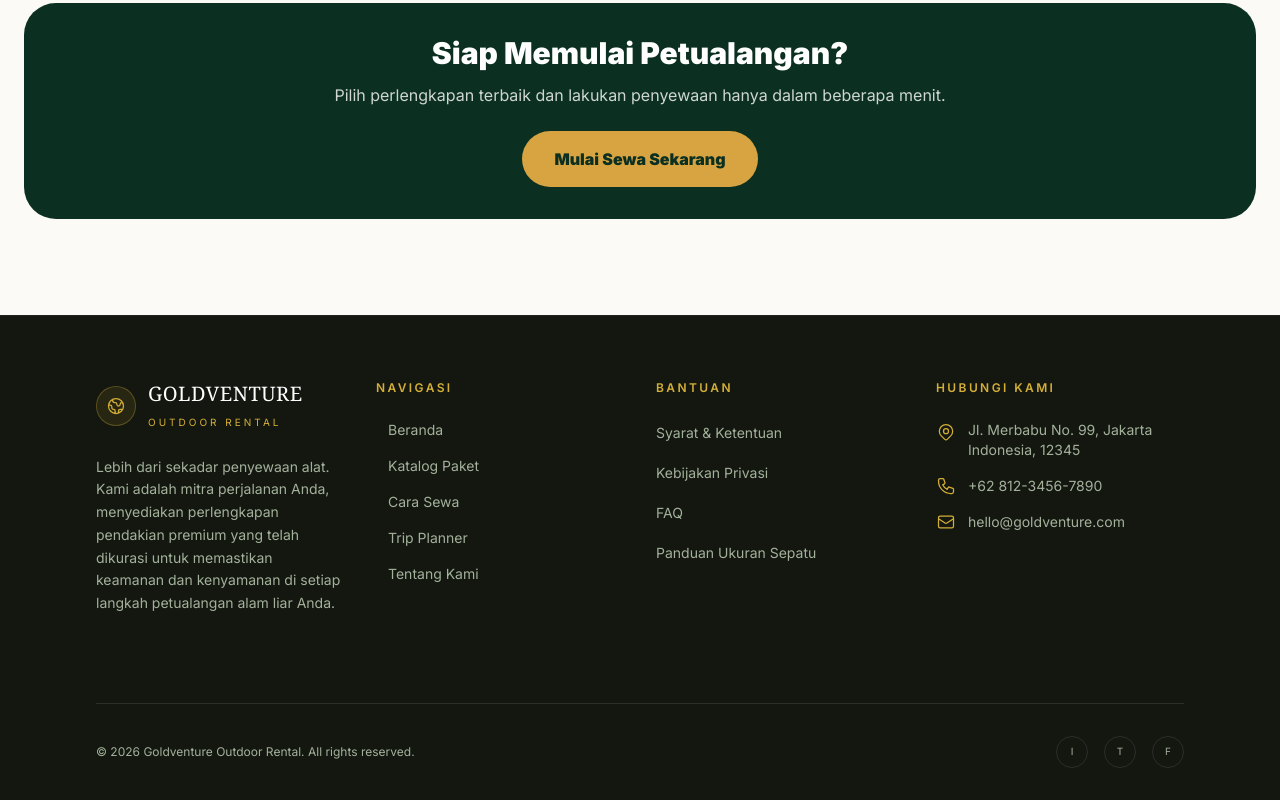
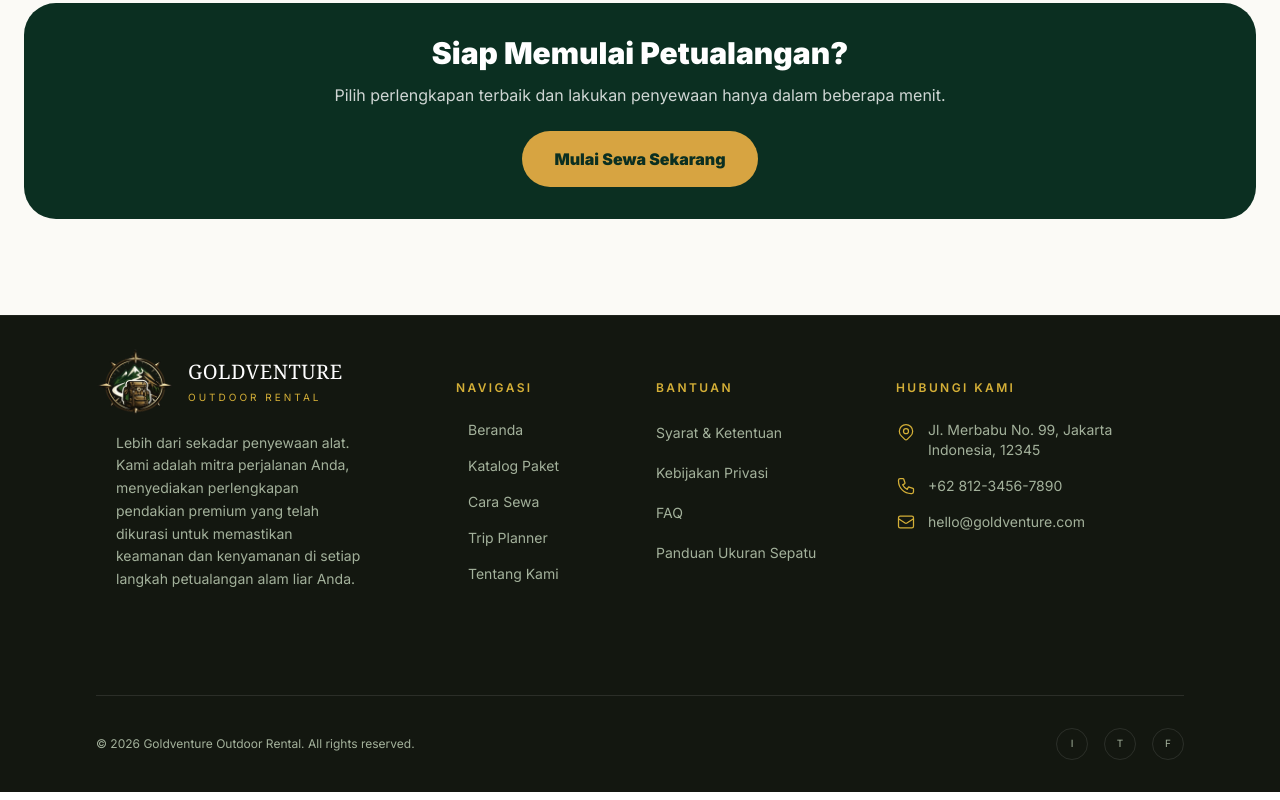
Before and after one commit to qonitaputriamalia-web/GoldVenture, a React (Vite) app in the folder my-react-app/: page / in a window 1280 px wide. Shown: the part 2147-2947 px from the top of the page. Built offline with nearby package versions, Linux system fonts and the light colour scheme.

Commit message:
Refactor code structure for improved readability and maintainability

```diff
--- a/my-react-app/src/components/footer.jsx
+++ b/my-react-app/src/components/footer.jsx
@@ -1,4 +1,5 @@
 import 'react';
+import logo from "../assets/logo-GoldVent.png";
 
 export default function FooterSection() {
   return (
@@ -8,29 +9,33 @@ export default function FooterSection() {
         {/* Top Footer: Grid Layout */}
         <div className="grid grid-cols-1 md:grid-cols-2 lg:grid-cols-4 gap-12 lg:gap-8 mb-16">
 
-          {/* Kolom 1: Brand & About Us (Sesuai Request) */}
-          <div className="lg:col-span-1">
-            {/* Logo / Brand Name */}
-            <div className="flex items-center gap-3 mb-6">
-              {/* Dummy Logo Icon (Kompas/Gunung) */}
-              <div className="w-10 h-10 rounded-full bg-[#d4af37]/10 flex items-center justify-center border border-[#d4af37]/30">
-                <svg className="w-5 h-5 text-[#d4af37]" fill="none" stroke="currentColor" viewBox="0 0 24 24" xmlns="http://www.w3.org/2000/svg">
-                  <path strokeLinecap="round" strokeLinejoin="round" strokeWidth={1.5} d="M3.055 11H5a2 2 0 012 2v1a2 2 0 002 2 2 2 0 012 2v2.945M8 3.935V5.5A2.5 2.5 0 0010.5 8h.5a2 2 0 012 2 2 2 0 104 0 2 2 0 012-2h1.064M15 20.488V18a2 2 0 012-2h3.064M21 12a9 9 0 11-18 0 9 9 0 0118 0z" />
-                </svg>
-              </div>
+          {/* Kolom 1: Brand & About Us */}
+          <div className="lg:col-span-1 flex flex-col justify-start">
+            {/* Logo & Brand Name Container */}
+            <div className="flex items-center gap-4 mb-4 -translate-y-9">
+              <img
+                src={logo}
+                alt="GoldVenture Logo"
+                className="h-19 w-19 object-contain shrink-0"
+              />
               <div>
                 <h2 className="text-xl font-serif tracking-wide text-white">GOLDVENTURE</h2>
-                <span className="text-[10px] uppercase tracking-[0.3em] text-[#d4af37]">Outdoor Rental</span>
+                <span className="text-[10px] uppercase tracking-[0.3em] text-[#d4af37] block mt-1">
+                  Outdoor Rental
+                </span>
               </div>
             </div>
+
             {/* About Us Singkat */}
-            <p className="text-sm text-[#a3b19b] leading-relaxed font-light mb-6">
-              Lebih dari sekadar penyewaan alat. Kami adalah mitra perjalanan Anda, menyediakan perlengkapan pendakian premium yang telah dikurasi untuk memastikan keamanan dan kenyamanan di setiap langkah petualangan alam liar Anda.
+            <p className="text-sm text-[#a3b19b] leading-relaxed font-light -translate-y-10 translate-x-5">
+              Lebih dari sekadar penyewaan alat. Kami adalah mitra perjalanan Anda,
+              menyediakan perlengkapan pendakian premium yang telah dikurasi untuk
+              memastikan keamanan dan kenyamanan di setiap langkah petualangan alam liar Anda.
             </p>
           </div>
+          {/* Kolom 2: Tautan Cepat */}
 
-          {/* Kolom 2: Tautan Cepat */}
-          <div>
+          <div className="translate-x-20">
             <h3 className="text-xs uppercase tracking-[0.2em] text-[#d4af37] font-semibold mb-6">Navigasi</h3>
             <ul className="space-y-4">
               {['Beranda', 'Katalog Paket', 'Cara Sewa', 'Trip Planner', 'Tentang Kami'].map((link) => (
@@ -59,8 +64,8 @@ export default function FooterSection() {
           </div>
 
           {/* Kolom 4: Kontak & Info */}
-          <div>
-            <h3 className="text-xs uppercase tracking-[0.2em] text-[#d4af37] font-semibold mb-6">Hubungi Kami</h3>
+          <div className="-translate-x-10">
+            <h3 className="text-xs uppercase tracking-[0.2em] text-[#d4af37] font-semibold mb-6 ">Hubungi Kami</h3>
             <ul className="space-y-4 text-sm text-[#a3b19b]">
               <li className="flex items-start gap-3">
                 <svg className="w-5 h-5 text-[#d4af37] shrink-0 mt-0.5" fill="none" stroke="currentColor" viewBox="0 0 24 24">
@@ -87,7 +92,7 @@ export default function FooterSection() {
         </div>
 
         {/* Bottom Footer: Copyright & Socials */}
-        <div className="pt-8 border-t border-white/10 flex flex-col md:flex-row items-center justify-between gap-4">
+        <div className="pt-8 border-t border-white/10 flex flex-col md:flex-row items-center justify-between ">
           <p className="text-xs text-[#a3b19b] font-light">
             &copy; {new Date().getFullYear()} Goldventure Outdoor Rental. All rights reserved.
           </p>
```
Also changed, not shown: my-react-app/src/assets/logo-GoldVent.png (added), 1 other file (tests, documents, lock files or other folders).
